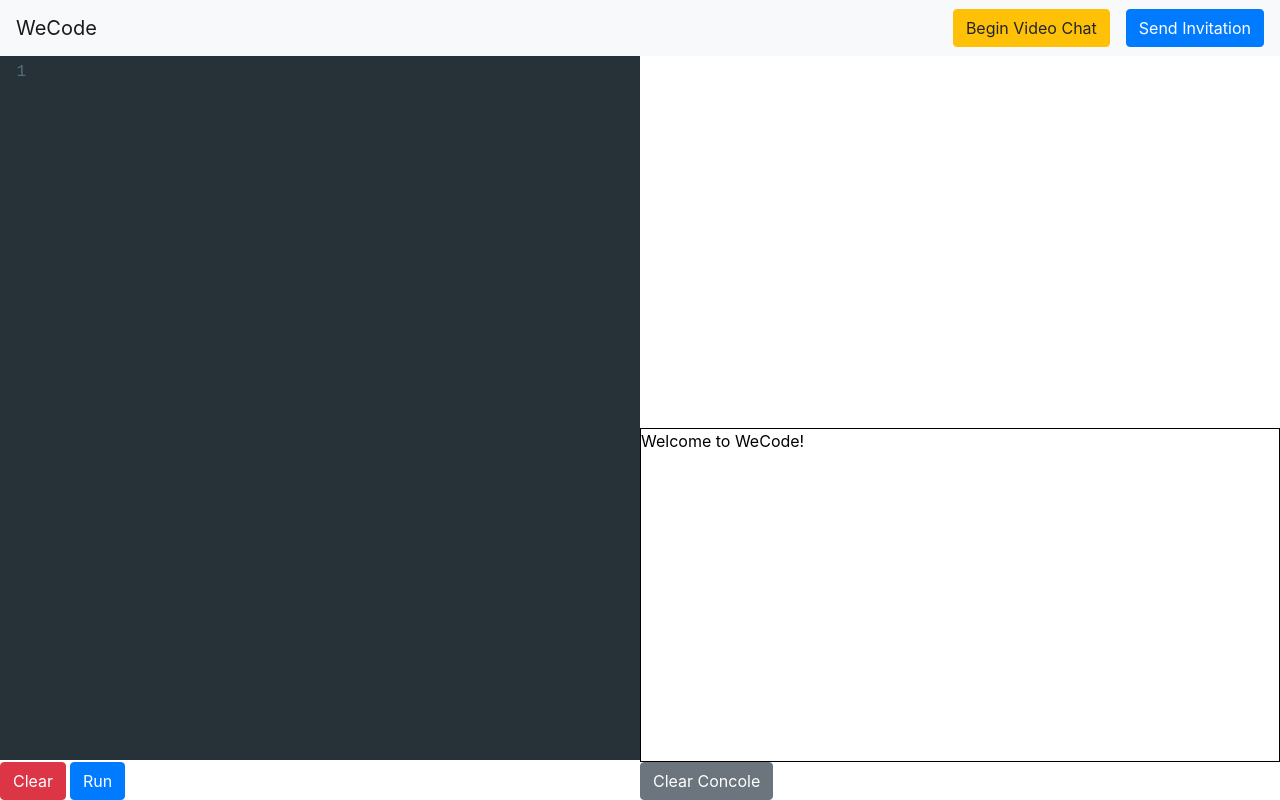
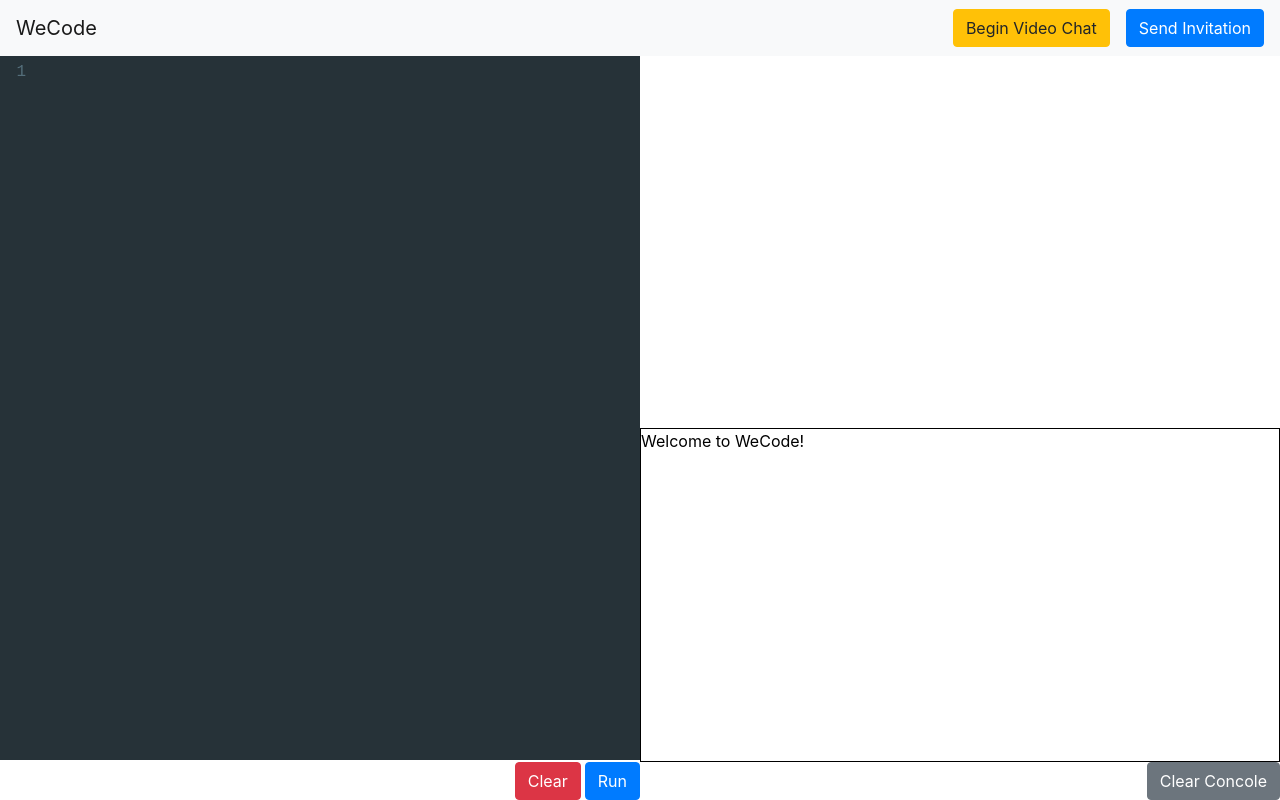
Before and after one commit to ZhuonanLin/wecode, a React (Create React App) app in the folder client/: page /interview in a window 1280 px wide. Built offline with nearby package versions, Linux system fonts and the light colour scheme; no server answers; what peerjs would draw is missing.

Commit message:
zl - refactor buttons postion

```diff
--- a/client/src/components/CodeEditor.js
+++ b/client/src/components/CodeEditor.js
@@ -1,6 +1,6 @@
 import React, { Component } from 'react';
 import {Controlled as CodeMirror} from 'react-codemirror2';
-import { Button } from 'reactstrap';
+import { Button, ButtonGroup } from 'reactstrap';
 import styled from 'styled-components';
 
 import { socket } from './App';
@@ -72,13 +72,15 @@
             }}
           />
         </Top>
-        <Bottom className="flex-row justify-content-end">
+        <Bottom>
+          <div className="d-flex flex-row justify-content-end">
             <Button className="mr-1" color="danger" onClick={this.clear}>Clear</Button>
             <Button color="primary" onClick={() => {
               socket.emit('run request', this.state.value);
             }}>
               Run
             </Button>
+          </div>
         </Bottom>
       </StyledCodeEditor>
     );
--- a/client/src/components/Console.js
+++ b/client/src/components/Console.js
@@ -55,7 +55,9 @@
           />
         </Top>
         <Bottom>
-          <Button onClick={this.clearConcole}>Clear Concole</Button>
+          <div className="d-flex flex-row justify-content-end">
+            <Button onClick={this.clearConcole}>Clear Concole</Button>
+          </div>
         </Bottom>
       </StyledConsole>
     );
```
Lines whose indentation alone changed are shown as unchanged.
